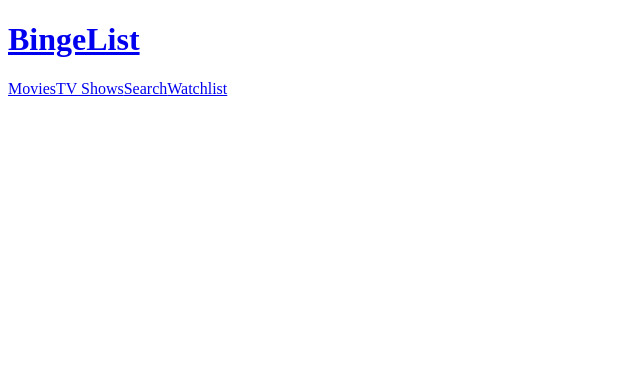
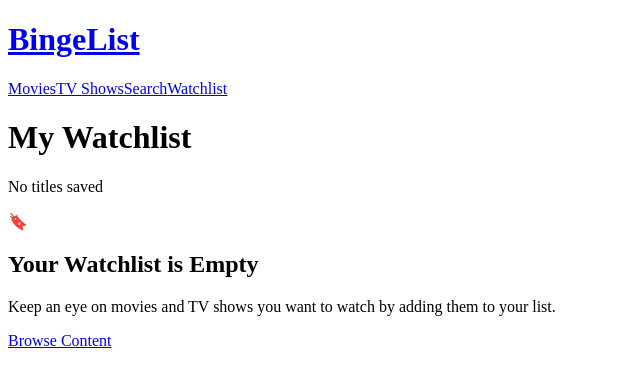
Before and after one commit to andcorcer/BingeList, a React (Vite) app: page /watchlist in a window 1280 px wide. Shown: the top 384 px of the page, without its empty margins (0-640 px from the left). Built offline with nearby package versions, Linux system fonts and the light colour scheme.

Commit message:
Advanced on the WatchlistPage component and changed a few details that need to be revised later

```diff
--- a/src/components/MediaGrid/MediaGrid.jsx
+++ b/src/components/MediaGrid/MediaGrid.jsx
@@ -15,10 +15,9 @@ const MediaGrid = ({
   isLoading = false,
   error = null,
   emptyMessage = "No media items found.", // Optional message to display when the grid is empty
-  emptyAction, // Optional action to perform when the watchlist grid is empty (For the watchlistPage)
+  emptyContent = null, // Optional JSX element to render when no items are found
   onRetry, // Optional callback function to retry fetching data when the grid is empty
 }) => {
-
   // Display error component if there is an error
   if (error) {
     return <Error error={error} onRetry={onRetry} />;
@@ -32,13 +31,8 @@ const MediaGrid = ({
   // If no items are found, display a message indicating that the grid is empty
   if (!items || items.length === 0) {
     return (
-      <div className="grid-message empty">
-        <p>{emptyMessage}</p>
-        {emptyAction && (
-          <button className="btn btn-primary" onClick={emptyAction}>
-            Add to Watchlist
-          </button>
-        )}
+      <div className="empty-grid">
+        {emptyContent ? emptyContent : <p>{emptyMessage}</p>}
       </div>
     );
   }
--- a/src/pages/HomePage/HomePage.jsx
+++ b/src/pages/HomePage/HomePage.jsx
@@ -47,6 +47,8 @@ const HomePage = () => {
   if (status === "loading") {
     return <Loading />;
   }
+
+  // We call the error and the loading component directly instead of passing isLoading and error props to MediaGrid because we have one for each media type (TV shows and movies)
 
   const featuredItem = movies?.[0] || tv?.[0]; // Display the first trending item as the featured hero banner
 
--- a/src/pages/SearchPage/SearchPage.jsx
+++ b/src/pages/SearchPage/SearchPage.jsx
@@ -130,7 +130,13 @@ const SearchPage = () => {
                 : "TV shows"
           } found for the search: "${queryParam}".`}
           onRetry={() =>
-            dispatch(fetchSearchResults({ query: queryParam, type: typeParam, page: pageParam }))
+            dispatch(
+              fetchSearchResults({
+                query: queryParam,
+                type: typeParam,
+                page: pageParam,
+              }),
+            )
           }
         />
       ) : (
--- a/src/pages/WatchlistPage/WatchlistPage.jsx
+++ b/src/pages/WatchlistPage/WatchlistPage.jsx
@@ -1,17 +1,82 @@
 // Import all dependencies
 import React from "react";
+import { useSelector, useDispatch } from "react-redux";
+import { Link } from "react-router-dom";
+
+// Import Actions
+import { clearWatchlist } from "../../store/watchlistSlice";
 
 // Import Components
-
+import MediaGrid from "../../components/MediaGrid/MediaGrid";
 
 // Import Styles
 
-
 // WatchlistPage Component
 const WatchlistPage = () => {
+  const dispatch = useDispatch();
+
+  const {
+    items = [],
+    status = "idle",
+    error = null,
+  } = useSelector((state) => state.media.watchlist || {});
+
+
+  // Checks if the page is loading
+  const isLoading = status === "loading";
+
+  // Checks if the page has items
+  const hasItems = items.length > 0;
+
+  // Handle 'Clear All'
+  const handleClearAll = () => {
+    window.confirm("Are you sure you want to clear your entire watchlist?") && dispatch(clearWatchlist());
+  }
+
+  // Custom JSX passed neatly into MediaGrid
+  const emptyWatchlist = (
+    <div className="watchlist-empty">
+      <div className="empty-icon">🔖</div>
+      <h2>Your Watchlist is Empty</h2>
+      <p>Keep an eye on movies and TV shows you want to watch by adding them to your list.</p>
+      <Link to="/search" className="btn browse-btn">
+        Browse Content
+      </Link>
+    </div>
+  );
+
   return (
-    <>
-    </>
+    <div className="watchlist-page">
+      <header className="watchlist-header">
+        <div className="watchlist-header-content">
+          <h1 className="watchlist-title">My Watchlist</h1>
+            {/* paragraph element that displays the amount of titles saved (and maintains pluralization) or displays a message if there isn't any */}
+            <p className="watchlist-count">
+              {hasItems ? `${items.length} ${items.length === 1 ? "title" : "titles"} saved` : "No titles saved"}
+            </p>
+        </div>
+
+        {/* Clear Items Button (only renders if watchlist has any items) */}
+        {hasItems && (
+          <button
+            type="button"
+            className="btn clear-btn"
+            onClick={handleClearAll}
+            disabled={isLoading}
+          >
+            Clear All
+          </button>
+        )}
+      </header>
+
+      {/* Main Grid */}
+        <MediaGrid
+          items={items}
+          isLoading={isLoading}
+          error={error}
+          emptyContent={emptyWatchlist}
+        />
+    </div>
   );
 };
 
```
Also changed, not shown: src/pages/MediaCategoryPage/MediaCategoryPage.jsx (+12 -7 lines), src/components/App/App.jsx (line endings or trailing spaces).
